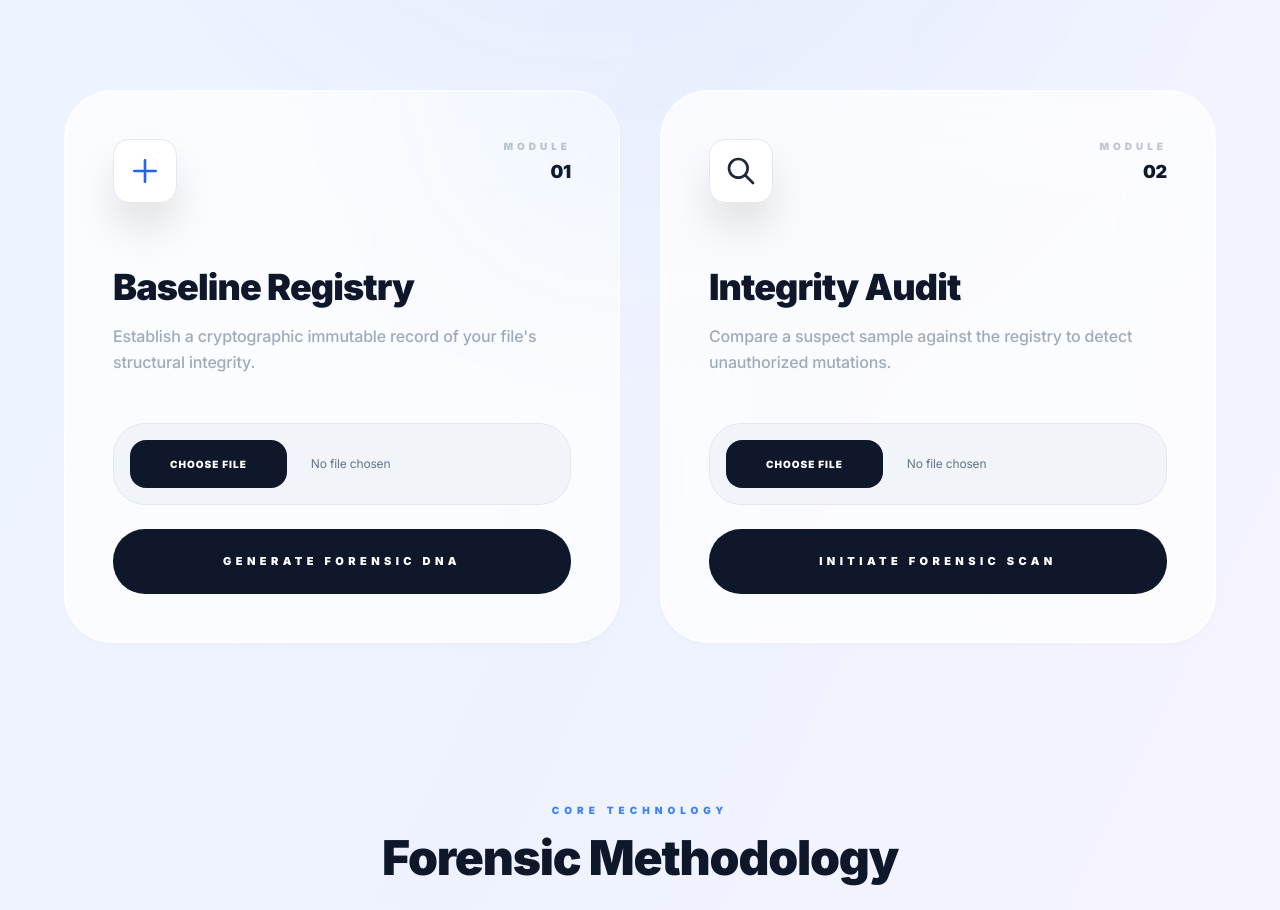
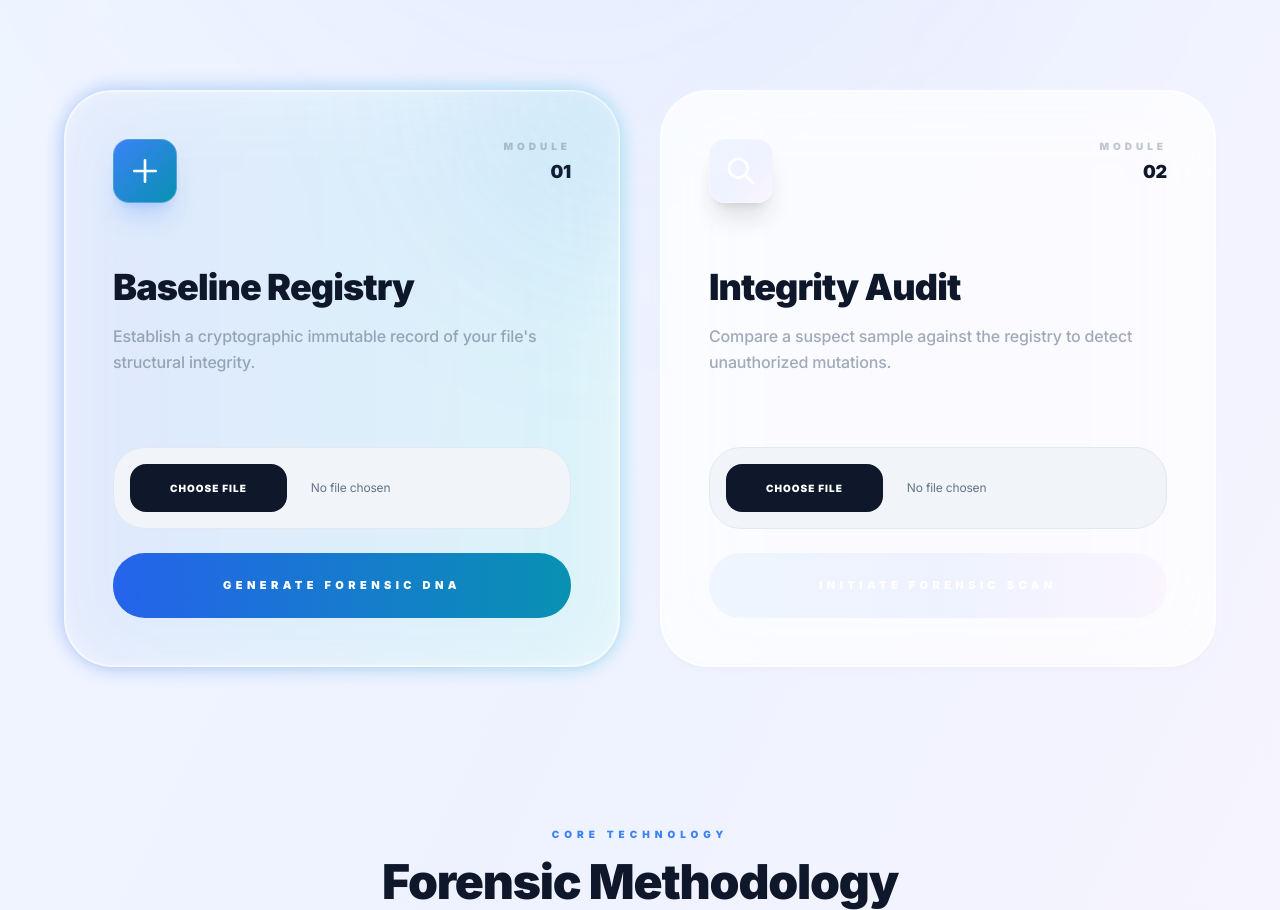
Before and after one commit to vaishnav4281/file-integrity, a Django app: page / in a window 1280 px wide. Shown: the part 801-1711 px from the top of the page. Run offline with Django 5.2, Linux system fonts and the light colour scheme; some libraries are stand-ins or nearby versions.

Commit message:
design: Refine landing page UI and action cards
- Removed reveal animation and gradient animation from hero title
- Enhanced action cards with vibrant gradients, glows, and modern styling
- Improved button aesthetics with rich gradients and deep shadows

```diff
--- a/core/templates/core/landing.html
+++ b/core/templates/core/landing.html
@@ -25,11 +25,11 @@
             <span class="text-[10px] font-black tracking-[0.3em] text-secondary uppercase">Protocol v4.0.2</span>
         </div>
 
-        <h1 class="text-7xl md:text-[10rem] font-black tracking-tighter text-slate-900 dark:text-white mb-10 leading-[0.8] reveal"
-            style="animation-delay: 0.2s;">
+        <h1
+            class="text-7xl md:text-[10rem] font-black tracking-tighter text-slate-900 dark:text-white mb-10 leading-[0.8]">
             SECURE THE <br />
             <span
-                class="bg-clip-text text-transparent bg-gradient-to-r from-blue-600 via-violet-600 to-rose-600 dark:from-white dark:via-purple-200 dark:to-blue-200 animate-gradient-x">INTEGRITY.</span>
+                class="bg-clip-text text-transparent bg-gradient-to-r from-blue-600 via-violet-600 to-rose-600 dark:from-white dark:via-purple-200 dark:to-blue-200">INTEGRITY.</span>
         </h1>
 
         <p class="text-xl md:text-2xl text-secondary max-w-3xl mx-auto leading-relaxed font-medium mb-20 reveal opacity-70"
@@ -58,17 +58,19 @@
     <div class="grid grid-cols-1 lg:grid-cols-2 gap-10 max-w-6xl mx-auto mb-40">
 
         <!-- Register -->
-        <div class="glass-card rounded-[3rem] p-12 relative overflow-hidden group reveal"
-            style="animation-delay: 0.5s;">
+        <div class="relative group reveal" style="animation-delay: 0.5s;">
             <div
-                class="absolute top-0 right-0 w-80 h-80 bg-blue-500/5 blur-[100px] rounded-full -mr-40 -mt-40 transition-all duration-700 group-hover:bg-blue-500/10">
+                class="absolute -inset-1 bg-gradient-to-r from-blue-600 to-cyan-500 rounded-[3.5rem] blur opacity-25 group-hover:opacity-50 transition duration-1000 group-hover:duration-200">
+            </div>
+            <div class="relative glass-card rounded-[3rem] p-12 overflow-hidden h-full flex flex-col">
+                <div
+                    class="absolute top-0 right-0 w-80 h-80 bg-blue-500/10 blur-[100px] rounded-full -mr-40 -mt-40 transition-all duration-700 group-hover:bg-blue-500/20">
                 </div>
 
                 <div class="flex items-start justify-between mb-16">
                     <div
-                    class="w-16 h-16 bg-white dark:bg-white/10 rounded-2xl flex items-center justify-center shadow-2xl group-hover:scale-110 transition-transform duration-500 border border-slate-200 dark:border-white/20">
-                    <svg class="w-8 h-8 text-blue-600 dark:text-blue-400" fill="none" stroke="currentColor"
-                        viewBox="0 0 24 24">
+                        class="w-16 h-16 bg-gradient-to-br from-blue-500 to-cyan-600 rounded-2xl flex items-center justify-center shadow-xl shadow-blue-500/20 group-hover:scale-110 transition-transform duration-500 border border-white/20">
+                        <svg class="w-8 h-8 text-white" fill="none" stroke="currentColor" viewBox="0 0 24 24">
                             <path stroke-linecap="round" stroke-linejoin="round" stroke-width="2" d="M12 4v16m8-8H4" />
                         </svg>
                     </div>
@@ -79,13 +81,14 @@
                     </div>
                 </div>
 
-            <h2 class="text-4xl font-black text-slate-900 dark:text-white mb-4 tracking-tight">Baseline Registry</h2>
+                <h2 class="text-4xl font-black text-slate-900 dark:text-white mb-4 tracking-tight">Baseline Registry
+                </h2>
                 <p class="text-secondary mb-12 text-base leading-relaxed font-medium opacity-60">
                     Establish a cryptographic immutable record of your file's structural integrity.
                 </p>
 
                 <form action="{% url 'register' %}" method="post" enctype="multipart/form-data"
-                class="space-y-6 relative z-10">
+                    class="space-y-6 relative z-10 mt-auto">
                     {% csrf_token %}
                     <div class="relative group/input">
                         <input type="file" name="file" required class="block w-full text-xs text-secondary
@@ -99,24 +102,27 @@
                         " />
                     </div>
                     <button type="submit"
-                    class="btn-premium w-full py-6 bg-slate-900 text-white dark:bg-white dark:text-black rounded-[2rem] font-black text-[11px] uppercase tracking-[0.4em] hover:shadow-2xl hover:shadow-blue-500/20 active:scale-[0.98] transition-all duration-300">
+                        class="btn-premium w-full py-6 bg-gradient-to-r from-blue-600 to-cyan-600 text-white rounded-[2rem] font-black text-[11px] uppercase tracking-[0.4em] hover:shadow-2xl hover:shadow-blue-500/40 active:scale-[0.98] transition-all duration-300">
                         Generate Forensic DNA
                     </button>
                 </form>
             </div>
+        </div>
 
         <!-- Verify -->
-        <div class="glass-card rounded-[3rem] p-12 relative overflow-hidden group reveal"
-            style="animation-delay: 0.6s;">
+        <div class="relative group reveal" style="animation-delay: 0.6s;">
             <div
-                class="absolute top-0 right-0 w-80 h-80 bg-rose-500/5 blur-[100px] rounded-full -mr-40 -mt-40 transition-all duration-700 group-hover:bg-rose-500/10">
+                class="absolute -inset-1 bg-gradient-to-r from-rose-600 to-violet-600 rounded-[3.5rem] blur opacity-25 group-hover:opacity-50 transition duration-1000 group-hover:duration-200">
+            </div>
+            <div class="relative glass-card rounded-[3rem] p-12 overflow-hidden h-full flex flex-col">
+                <div
+                    class="absolute top-0 right-0 w-80 h-80 bg-rose-500/10 blur-[100px] rounded-full -mr-40 -mt-40 transition-all duration-700 group-hover:bg-rose-500/20">
                 </div>
 
                 <div class="flex items-start justify-between mb-16">
                     <div
-                    class="w-16 h-16 bg-white dark:bg-white/10 rounded-2xl flex items-center justify-center shadow-2xl group-hover:scale-110 transition-transform duration-500 border border-slate-200 dark:border-white/20">
-                    <svg class="w-8 h-8 text-rose-600 dark:text-rose-400" fill="none" stroke="currentColor"
-                        viewBox="0 0 24 24">
+                        class="w-16 h-16 bg-gradient-to-br from-rose-500 to-violet-600 rounded-2xl flex items-center justify-center shadow-xl shadow-rose-500/20 group-hover:scale-110 transition-transform duration-500 border border-white/20">
+                        <svg class="w-8 h-8 text-white" fill="none" stroke="currentColor" viewBox="0 0 24 24">
                             <path stroke-linecap="round" stroke-linejoin="round" stroke-width="2"
                                 d="M21 21l-6-6m2-5a7 7 0 11-14 0 7 7 0 0114 0z" />
                         </svg>
@@ -134,7 +140,7 @@
                 </p>
 
                 <form action="{% url 'verify' %}" method="post" enctype="multipart/form-data"
-                class="space-y-6 relative z-10">
+                    class="space-y-6 relative z-10 mt-auto">
                     {% csrf_token %}
                     <div class="relative group/input">
                         <input type="file" name="file" required class="block w-full text-xs text-secondary
@@ -148,10 +154,11 @@
                         " />
                     </div>
                     <button type="submit"
-                    class="btn-premium w-full py-6 bg-slate-900 text-white dark:bg-white dark:text-black rounded-[2rem] font-black text-[11px] uppercase tracking-[0.4em] hover:shadow-2xl hover:shadow-rose-500/20 active:scale-[0.98] transition-all duration-300">
+                        class="btn-premium w-full py-6 bg-gradient-to-r from-rose-600 to-violet-600 text-white rounded-[2rem] font-black text-[11px] uppercase tracking-[0.4em] hover:shadow-2xl hover:shadow-rose-500/40 active:scale-[0.98] transition-all duration-300">
                         Initiate Forensic Scan
                     </button>
                 </form>
+            </div>
         </div>
     </div>
 
```
Lines whose indentation alone changed are shown as unchanged.
